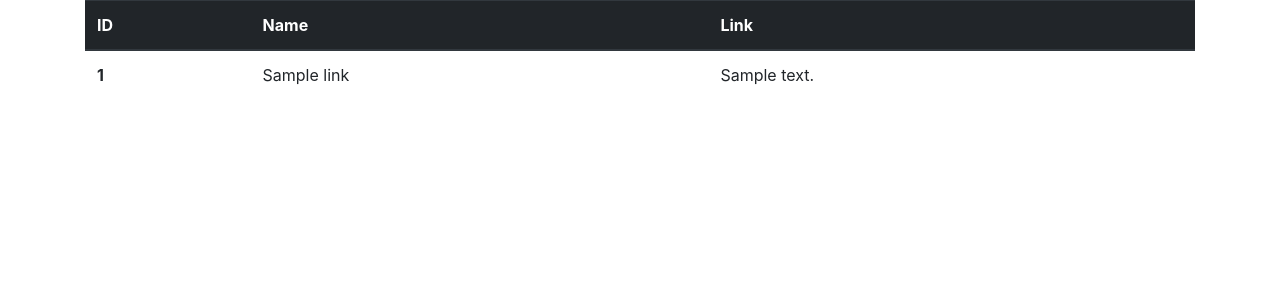
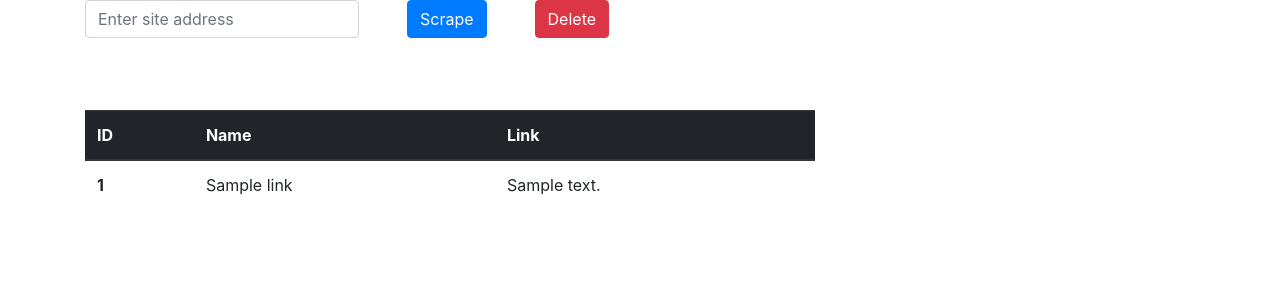
Before and after one commit to amakarudze/webscrapper, a Django app: page / in a window 1280 px wide. Shown: the top 300 px of the page. Run offline with Django 3.2, Linux system fonts and the light colour scheme; tables that the repository leaves empty hold one stand-in row (values such as "Sample post"); data that the repository does not hold is empty; some libraries are stand-ins or nearby versions.

Commit message:
Accept user urls and delete functionality

```diff
--- a/scraper/urls.py
+++ b/scraper/urls.py
@@ -21,4 +21,5 @@ from webscrapper import views
 urlpatterns = [
     path('admin/', admin.site.urls),
     path('', views.scrape, name='scrape'),
+    path('delete/', views.delete, name='delete'),
 ]
--- a/templates/webscrapper/result.html
+++ b/templates/webscrapper/result.html
@@ -14,8 +14,27 @@
     <script src="https://maxcdn.bootstrapcdn.com/bootstrap/4.0.0/js/bootstrap.min.js"
             integrity="sha384-JZR6Spejh4U02d8jOt6vLEHfe/JQGiRRSQQxSfFWpi1MquVdAyjUar5+76PVCmYl" crossorigin="anonymous"></script>
 <body>
+
     <div class="container">
+        <div class="row">
+            <div class="col col-md-8">
+                <form class="form-inline" method="POST" action="/">
+                    {% csrf_token %}
+                    <div class="form-group">
+                        <label class="sr-only" for="site">Site address</label>
+                        <input type="text" class="form-control mb-5 mr-sm-5" id="site" name="site" placeholder="Enter site address">
+                    </div>
+                    <button type="submit" class="btn btn-primary mb-5 mr-sm-5">Scrape</button>
+                    <a href="/delete" type="submit" class="btn btn-danger mb-5 mr-sm-5">Delete</a>
+                </form>
+            </div>
+            <div class="col col-md-4"></div>
+        </div>
 
+        <br/>
+
+        <div class="row">
+            <div class="col col-md-8">
                 <table class="table">
                     <thead class="thead-dark">
                     <tr>
@@ -34,7 +53,10 @@
                     {% endfor %}
                     </tbody>
                 </table>
-
+            </div>
+            <div class="col col-md-4">
+            </div>
+        </div>
     </div>
 </body>
 </html>
--- a/webscrapper/views.py
+++ b/webscrapper/views.py
@@ -9,15 +9,23 @@ from .models import Link
 
 
 def scrape(request):
-    page = requests.get('https://www.google.com')
-    soup = BeautifulSoup(page.text, 'html.parser')
+    if request.method == 'POST':
+        site = request.POST['site']
 
-    for link in soup.find_all('a'):
-        link_address = link.get('href')
-        link_text = link.string
+        page = requests.get(site)
+        soup = BeautifulSoup(page.text, 'html.parser')
 
-        Link.objects.create(address=link_address, name=link_text)
+        for link in soup.find_all('a'):
+            link_address = link.get('href')
+            link_text = link.string
+
+            Link.objects.create(address=link_address, name=link_text)
 
     data = Link.objects.all()
 
     return render(request, 'webscrapper/result.html', {'data': data})
+
+
+def delete(request):
+    Link.objects.all().delete()
+    return render(request, 'webscrapper/result.html')
```
Lines whose indentation alone changed are shown as unchanged.
